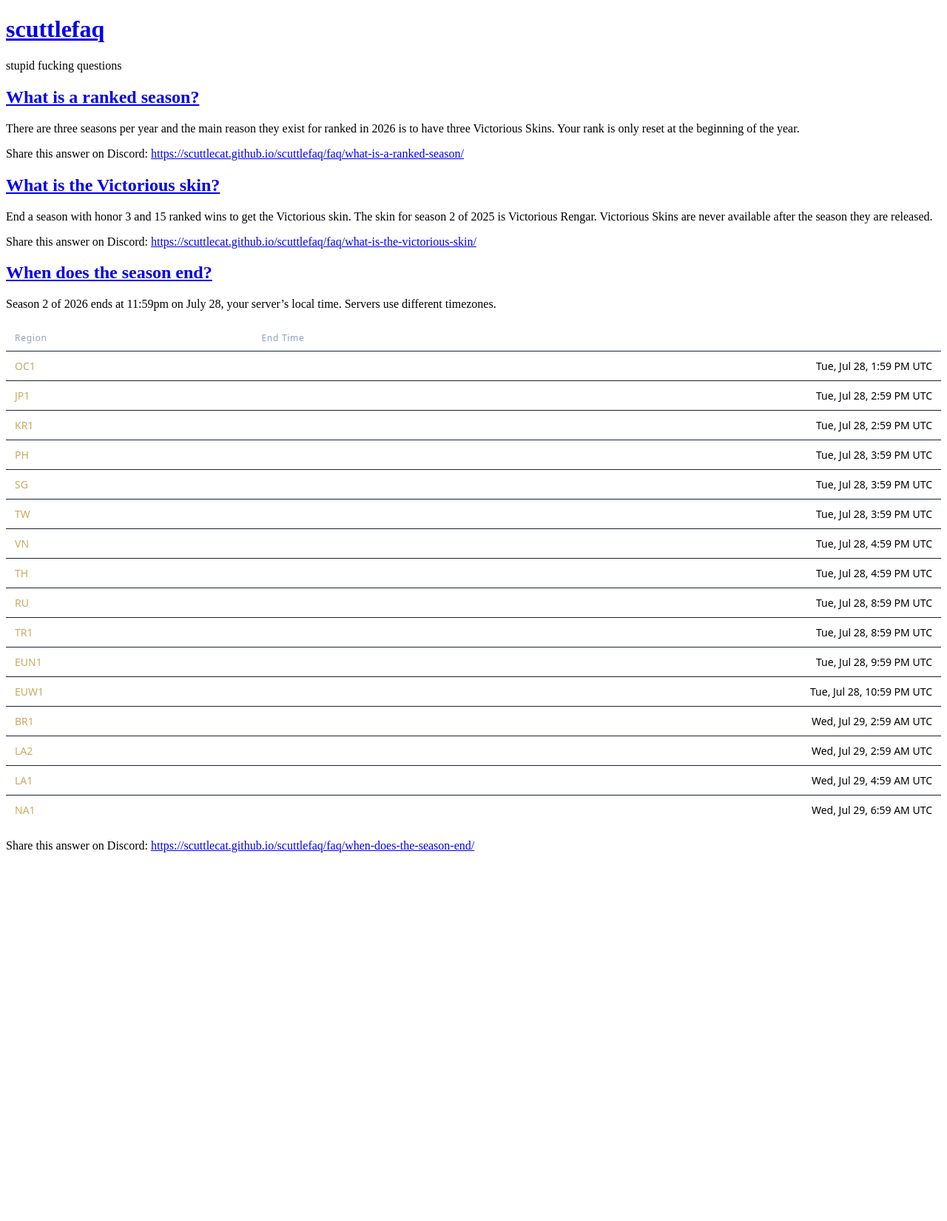
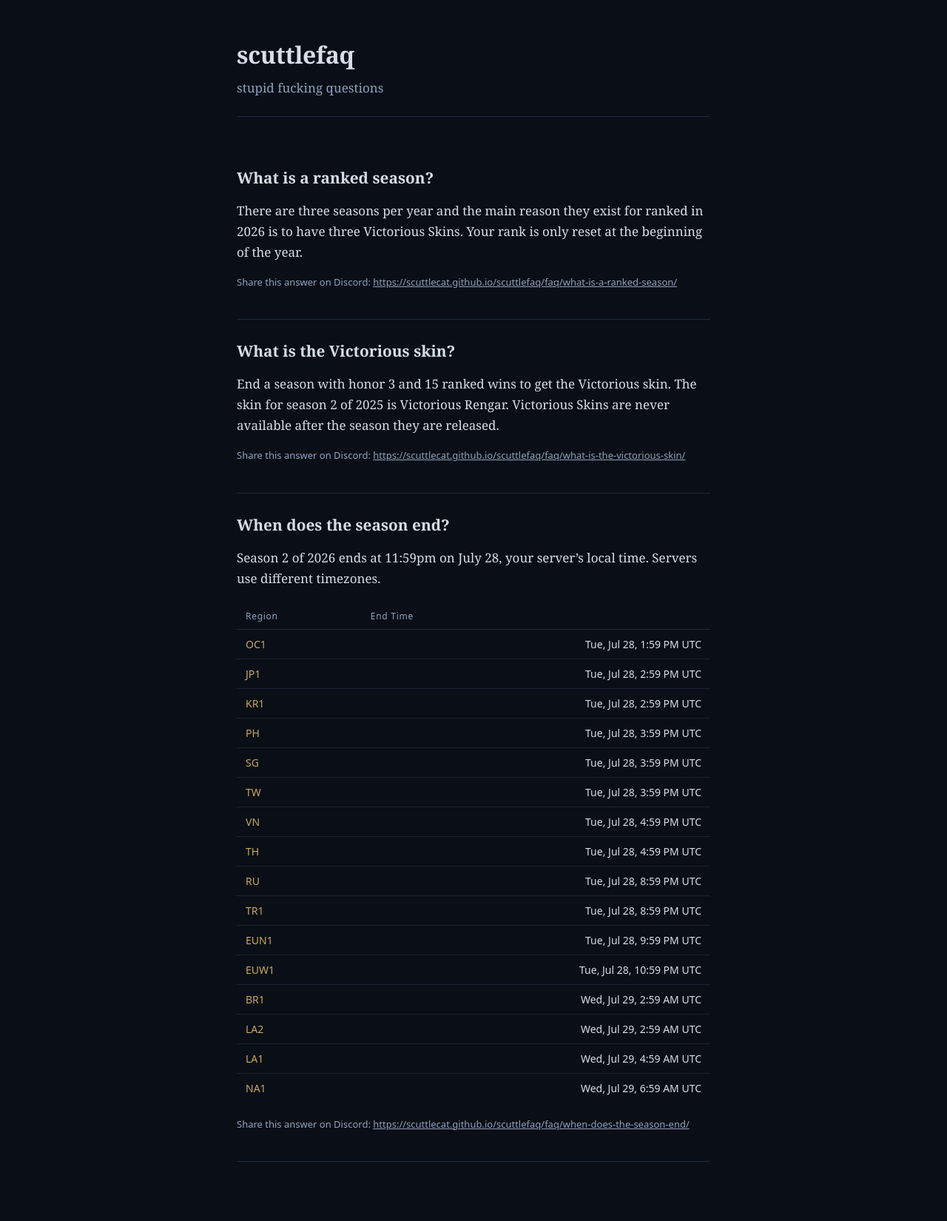
Before and after one commit to scuttlecat/scuttlefaq, a Jekyll site: the page built from index.html, in a window 1280 px wide. Shown: the whole page at 74% size. Built offline with Jekyll 4.4.1, drawn with Linux system fonts in a browser that asks for light colours; before the commit the page ends 1168 px from its top, so only the background shows below that.

Commit message:
fix style

```diff
--- a/_layouts/default.html
+++ b/_layouts/default.html
@@ -23,17 +23,76 @@
 
 <style>
     :root {
-        --ink: #d6dee9;        /* body text */
-        --paper: #0a0e16;      /* page background */
-        --panel: #0e1420;      /* answer card background */
-        --accent: #c9a961;     /* gold — links, region names */
-        --rule: #1f2b3d;       /* hairlines */
-        --muted: #8fa3bd;      /* secondary text */
+      --ink: #d6dee9;
+      --paper: #0a0e16;
+      --panel: #0e1420;
+      --accent: #c9a961;
+      --rule: #1f2b3d;
+      --muted: #8fa3bd;
+    }
+    * { box-sizing: border-box; }
+    body {
+      margin: 0;
+      background: var(--paper);
+      color: var(--ink);
+      font: 17px/1.65 Georgia, 'Times New Roman', serif;
+    }
+    .wrap {
+      max-width: 680px;
+      margin: 0 auto;
+      padding: 3rem 1.25rem 5rem;
+    }
+    header.site {
+      border-bottom: 1px solid var(--rule);
+      padding-bottom: 1.5rem;
+      margin-bottom: 2.5rem;
+    }
+    header.site h1 {
+      margin: 0 0 .25rem;
+      font-size: 2rem;
+      letter-spacing: -0.01em;
+    }
+    header.site p { margin: 0; color: var(--muted); }
+    header.site a { color: var(--ink); text-decoration: none; }
+    a { color: var(--accent); }
+    .q {
+      padding: 1.75rem 0;
+      border-bottom: 1px solid var(--rule);
+    }
+    .q h2 {
+      margin: 0 0 .6rem;
+      font-size: 1.3rem;
+      line-height: 1.35;
+    }
+    .q h2 a { color: var(--ink); text-decoration: none; }
+    .q h2 a:hover { color: var(--accent); }
+    .permalink {
+      font: 13px/1.4 system-ui, sans-serif;
+      color: var(--muted);
+      word-break: break-all;
+    }
+    .permalink a { color: var(--muted); }
+    .answer-page h1 {
+      font-size: 1.7rem;
+      line-height: 1.3;
+      margin: 0 0 1rem;
+    }
+    .backlink {
+      display: inline-block;
+      margin-top: 2.5rem;
+      font: 14px/1 system-ui, sans-serif;
+    }
+    code {
+      font-size: .88em;
+      background: #1a2432;
+      color: var(--ink);
+      padding: .1em .35em;
+      border-radius: 3px;
     }
 
     table {
       width: 100%;
-        border-collapse: collapse;   /* this is what makes borders actually meet */
+      border-collapse: collapse;
       font: 14px/1.5 system-ui, sans-serif;
       margin: 1.25rem 0;
     }
@@ -48,9 +107,9 @@
     }
     td {
       padding: 9px 12px;
-    border-bottom: 0.5px solid #1a2432;
+      border-bottom: 1px solid #1a2432;
     }
-    td:first-child {          /* region column */
+    td:first-child {
       color: var(--accent);
       font-weight: 500;
     }
```
Lines whose indentation alone changed are shown as unchanged.
